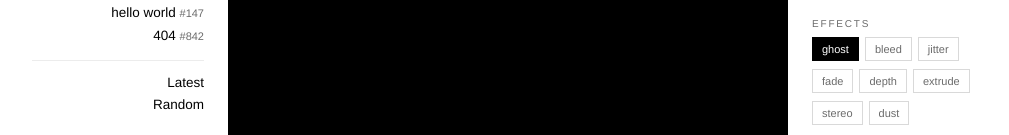
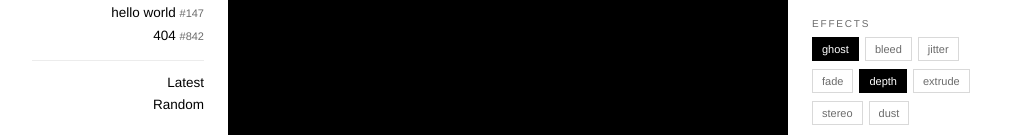
Before and after one commit to jamiew/canvasplayer, a website: page index.html in a window 1280 px wide. Shown: the part 291-426 px from the top of the page, without its empty margins (132-1141 px from the left). Drawn offline with Linux system fonts and the light colour scheme.

Commit message:
Start with depth on, and carry the tag between renderers
this branch opened with depth switched off, so it drew exactly what the
flat renderer draws and read as broken. it is the point of the branch, so
it is on by default now, and the canvas claims the touch gesture from the
start rather than only when the switch is toggled.

the renderer links are static markup, so they threw away ?id= and dropped
you back on katsu. they now carry whatever query the page has.

```diff
--- a/gml-player.js
+++ b/gml-player.js
@@ -1432,7 +1432,10 @@ export class GmlPlayer {
     this.ctx = canvas.getContext('2d');
     this.opts = { ...DEFAULTS, ...options };
     this.layers = { ink: true, drips: true, vectors: false, points: false, bounds: false, graph: false };
-    this.effects = { ghost: true, bleed: false, jitter: false, fade: false, depth: false, extrude: false, stereo: false, dust: false };
+    // Depth is on by default on this branch, because it is the point of it.
+    // Off, this player is identical to the flat one and the whole thing
+    // looks broken.
+    this.effects = { ghost: true, bleed: false, jitter: false, fade: false, depth: true, extrude: false, stereo: false, dust: false };
     this.views = { cue: false, strata: false, ortho: false };
     this.mode = 'marker';
     this.playing = false;
@@ -1460,6 +1463,9 @@ export class GmlPlayer {
   orbitInput() {
     const canvas = this.canvas;
     if (!canvas.addEventListener) return;
+    // setEffect does this on a toggle, but depth can also start switched on,
+    // and then nothing would have claimed the touch gesture.
+    if (this.effects.depth && canvas.style) canvas.style.touchAction = 'none';
     let last = null;
 
     const down = e => {
--- a/index.html
+++ b/index.html
@@ -442,9 +442,21 @@
       else player.play();
     }
 
+    /*
+     * Carry the current tag across to the other renderers. The links are
+     * static in the markup, so this rewrites them: switching renderer should
+     * keep showing what you were already looking at.
+     */
+    function syncRenderers() {
+      document.querySelectorAll('.renderers a').forEach(a => {
+        a.href = a.getAttribute('href').split('?')[0] + document.location.search;
+      });
+    }
+
     // Nothing to undo on failure: the frame keeps its status and the
     // transport stays disabled.
     function go() {
+      syncRenderers();
       const tagId = tagFromUrl();
       document.querySelectorAll('#index a[aria-current]').forEach(a => a.removeAttribute('aria-current'));
       const current = document.getElementById('link-' + tagId);
```
